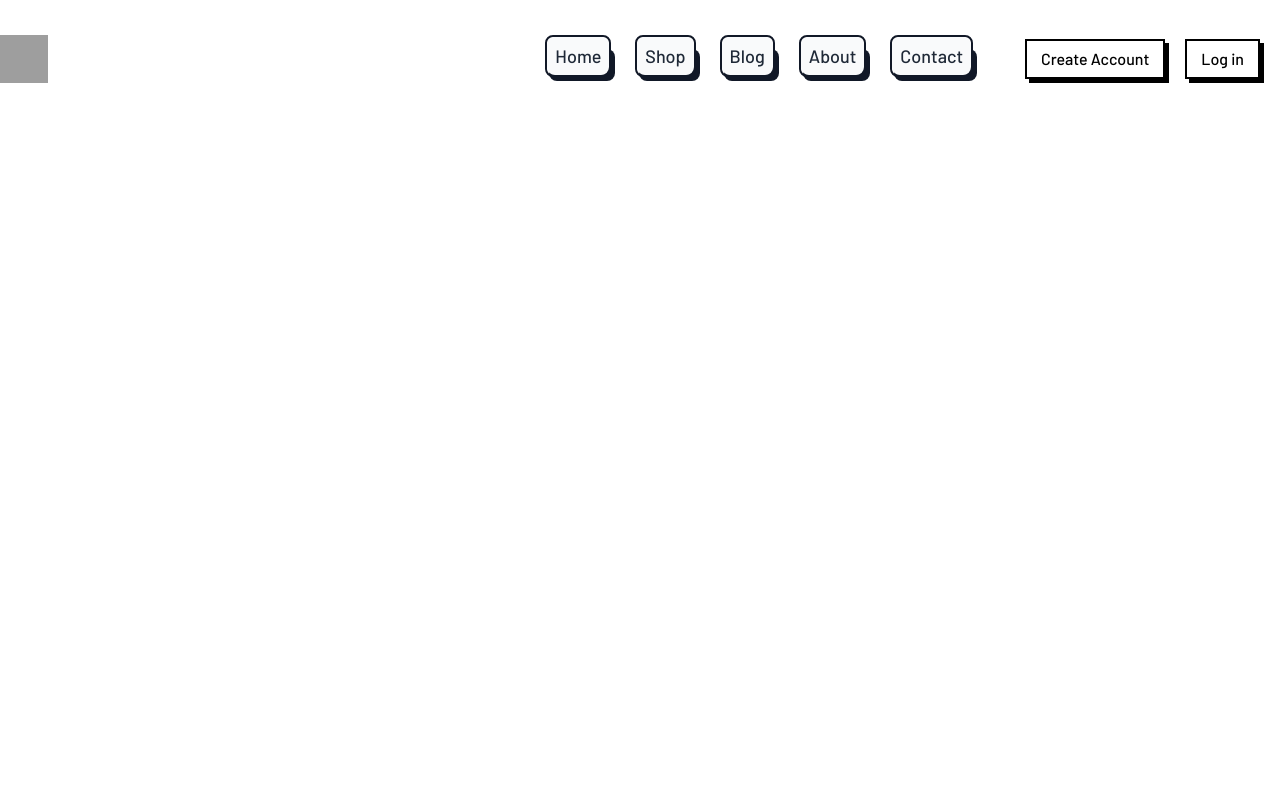
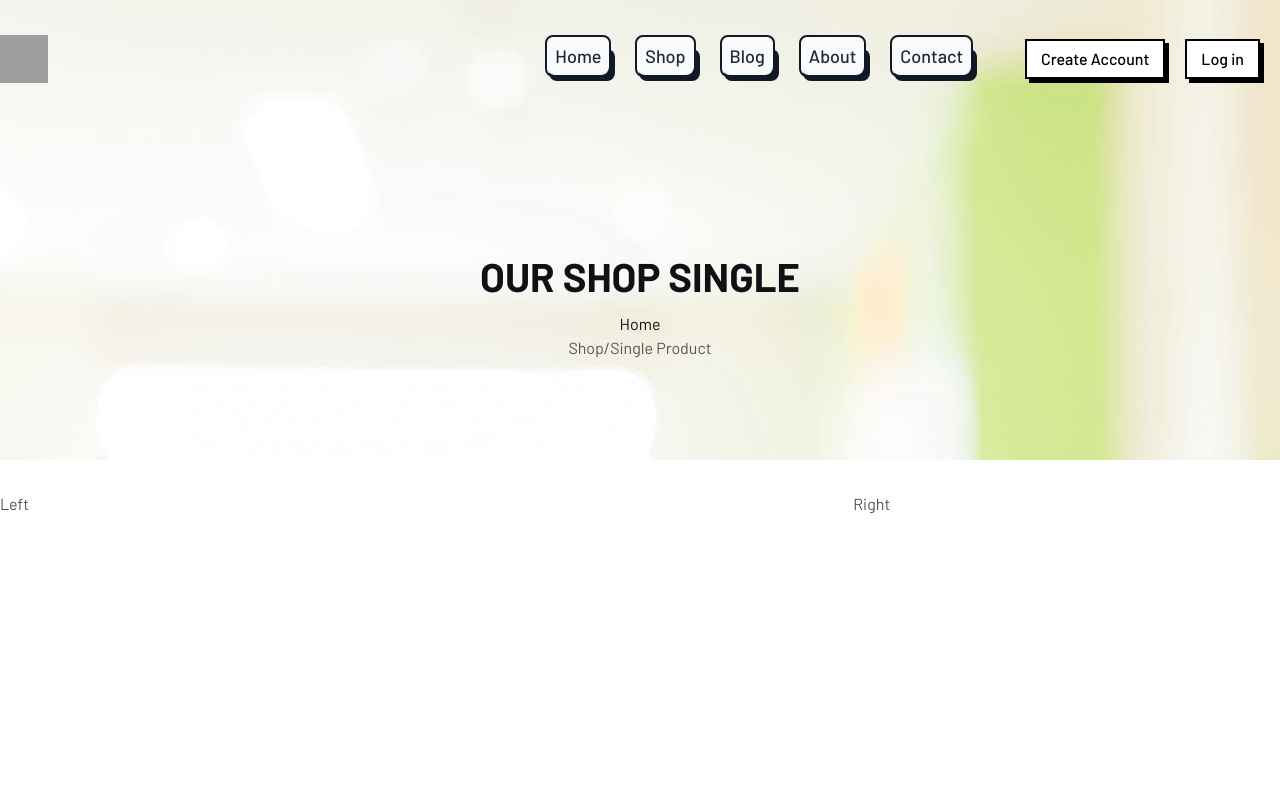
Before and after one commit to iwai-0310/Ecom-React, a React (Vite) app: page /shop/1 in a window 1280 px wide. Shown: the top 800 px of the page. Built offline with nearby package versions, Linux system fonts and the light colour scheme; grey boxes are pictures that could not be loaded.

Commit message:
seperate the render into left and right

```diff
--- a/src/shopComponent/SIngleProductView.jsx
+++ b/src/shopComponent/SIngleProductView.jsx
@@ -1,5 +1,6 @@
 import React, { useEffect, useState } from "react";
 import { useParams } from "react-router-dom";
+import PageHeader from "../components/PageHeader";
 
 const SIngleProductView = () => {
   const [product, setProduct] = useState([]);
@@ -15,7 +16,19 @@ const SIngleProductView = () => {
   const result = product.filter((p) => p.id === id);
   console.log(result);
 
-  return <div></div>;
+  return (
+    <div>
+      <PageHeader title={"OUR SHOP SINGLE"} curPage={"Shop/Single Product"} />
+      <div className="shop-single py-8 aside-bg">
+        <div className="container">
+          <div className="flex justify-center">
+            <div className="lg:w-8/12 w-12">Left</div>
+            <div className="lg:w-4/12 w-12">Right</div>
+          </div>
+        </div>
+      </div>
+    </div>
+  );
 };
 
 export default SIngleProductView;
```
